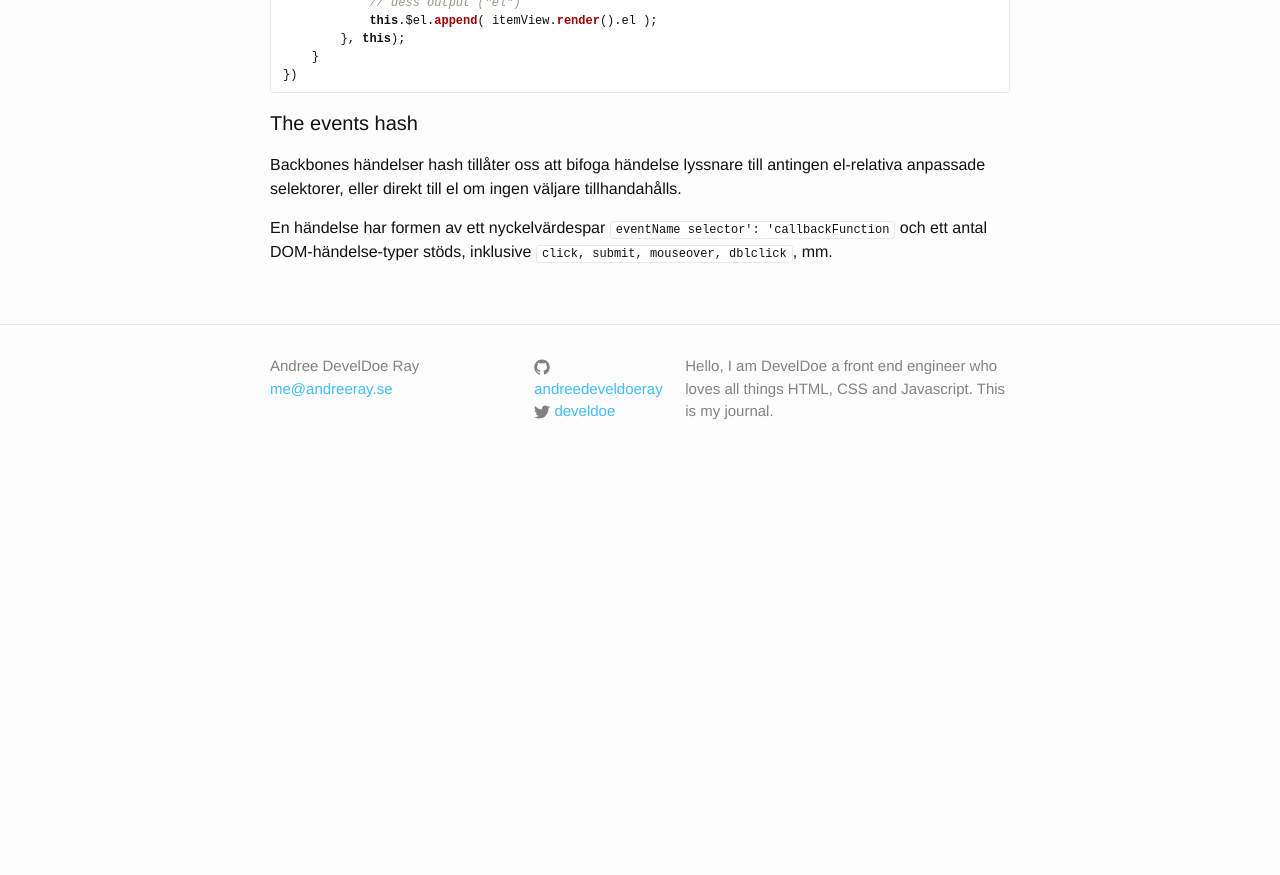
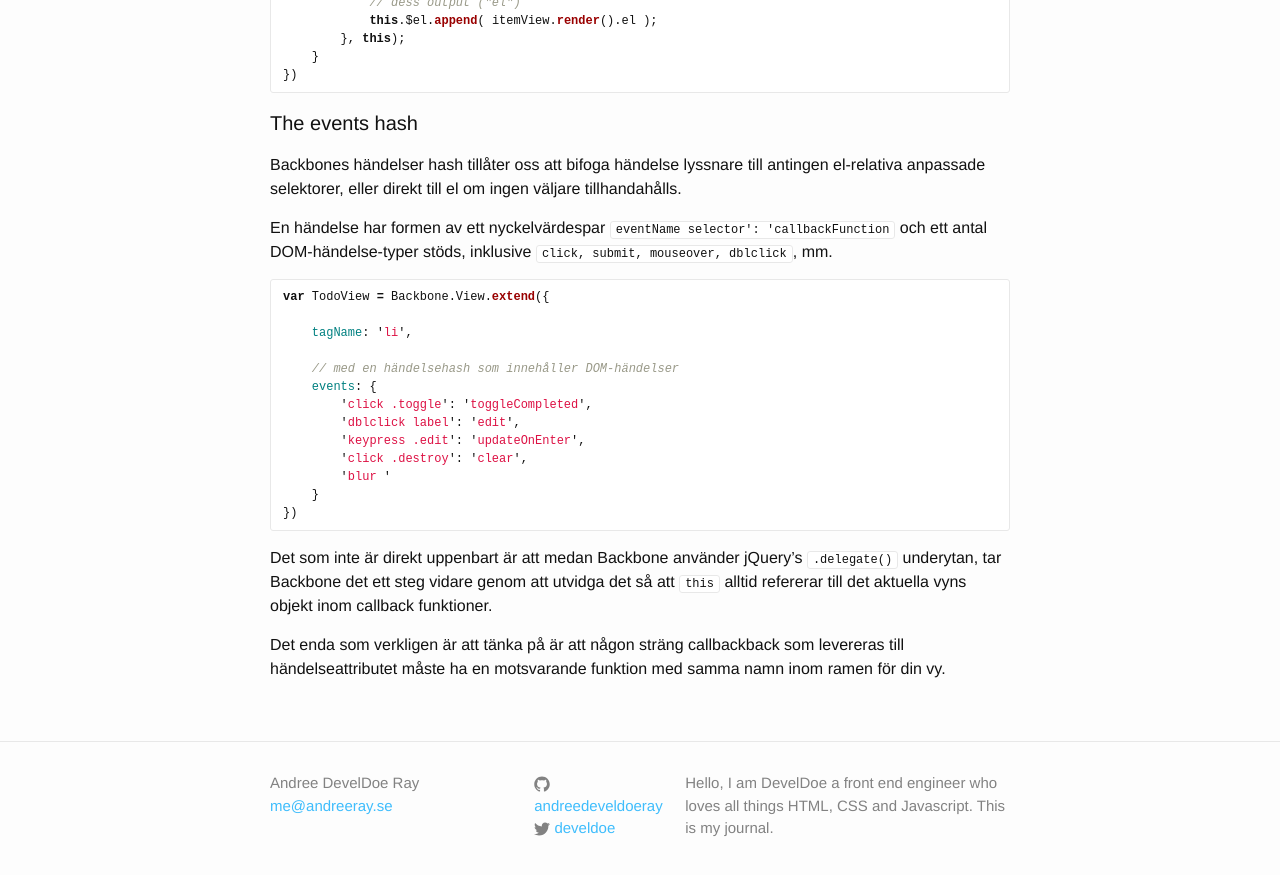
Before and after one commit to develdoe/develdoe.github.io, a Jekyll site: the page built from _posts/2017-10-30-backbonejs-basics.md, in a window 1280 px wide and 900 px high, scrolled down 12713 px. Shown: the top 875 px of the window. Built offline with Jekyll 4.4.1, drawn with Linux system fonts in a browser that asks for light colours; before the commit the page ends 13196 px from its top, so only the background shows below that.

Commit message:
Update 2017-10-30-backbonejs-basics.md

````diff
--- a/_posts/2017-10-30-backbonejs-basics.md
+++ b/_posts/2017-10-30-backbonejs-basics.md
@@ -596,3 +596,23 @@
 Backbones händelser hash tillåter oss att bifoga händelse lyssnare till antingen el-relativa anpassade selektorer, eller direkt till el om ingen väljare tillhandahålls.
 
 En händelse har formen av ett nyckelvärdespar `eventName selector': 'callbackFunction` och ett antal DOM-händelse-typer stöds, inklusive `click, submit, mouseover, dblclick`, mm.
+
+```js
+var TodoView = Backbone.View.extend({
+
+    tagName: 'li',
+
+    // med en händelsehash som innehåller DOM-händelser
+    events: {
+        'click .toggle': 'toggleCompleted',
+        'dblclick label': 'edit',
+        'keypress .edit': 'updateOnEnter',
+        'click .destroy': 'clear',
+        'blur '
+    }
+})
+```
+
+Det som inte är direkt uppenbart är att medan Backbone använder jQuery's `.delegate()` underytan, tar Backbone det ett steg vidare genom att utvidga det så att `this` alltid refererar till det aktuella vyns objekt inom callback funktioner.
+
+Det enda som verkligen är att tänka på är att någon sträng callbackback som levereras till händelseattributet måste ha en motsvarande funktion med samma namn inom ramen för din vy.
````
